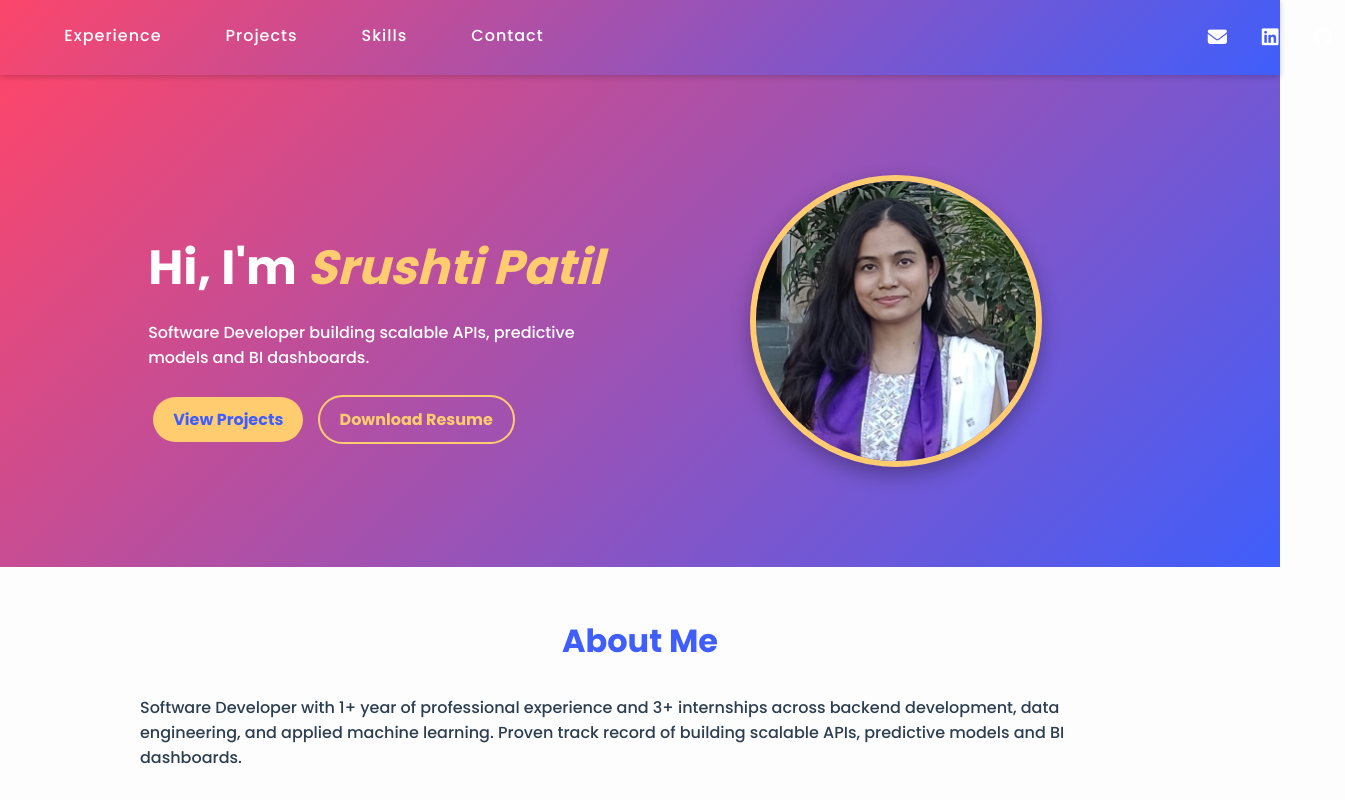
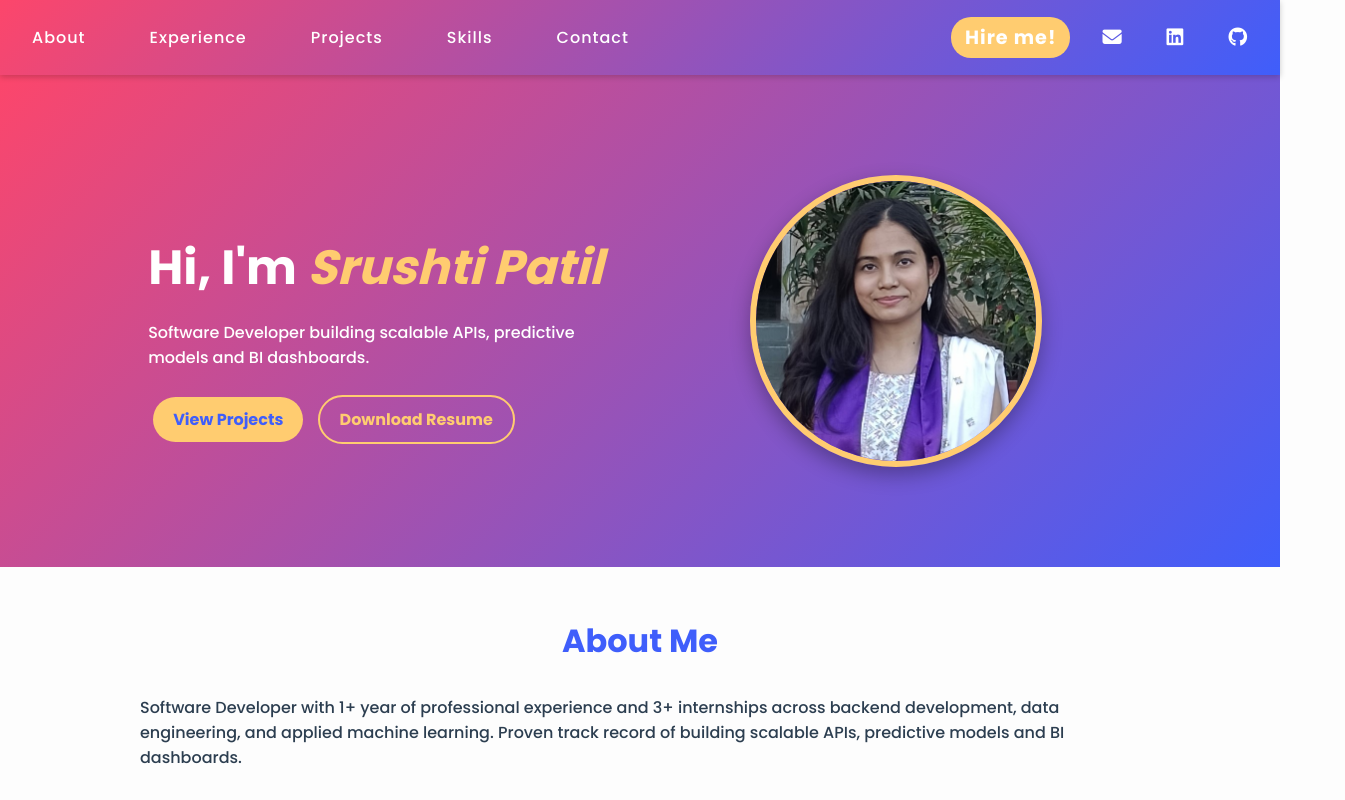
Before and after one commit to SrushtiPatil1/SrushtiPatil1.github.io, a plain HTML site: page index.html in a window 1280 px wide. Shown: the top 800 px of the page, 1345 px wide, since content can reach past the window. Drawn offline with Linux system fonts and the light colour scheme.

Commit message:
added hire me

```diff
--- a/index.html
+++ b/index.html
@@ -13,23 +13,23 @@
 <body>
   <!-- NAVBAR -->
   <header>
-    <nav>
+  <nav>
+    <div class="nav-links">
       <a href="#about">About</a>
       <a href="#experience">Experience</a>
       <a href="#projects">Projects</a>
       <a href="#skills">Skills</a>
       <a href="#contact">Contact</a>
+    </div>
 
-
-      <!-- Contact Icons -->
     <div class="nav-icons">
+      <a class="hire" href="#contact">Hire me!</a>
       <a href="mailto:sbpatil2002@gmail.com" target="_blank"><i class="fas fa-envelope"></i></a>
       <a href="https://www.linkedin.com/in/srushtipatil1" target="_blank"><i class="fab fa-linkedin"></i></a>
       <a href="https://github.com/SrushtiPatil1" target="_blank"><i class="fab fa-github"></i></a>
     </div>
   </nav>
-
-  </header>
+</header>
 
 <!-- HERO -->
 <section id="hero">
@@ -294,6 +294,7 @@ Excel, Miro, Meta Ads) </i>
   <!-- CONTACT -->
   <section id="contact" class="container fade-in">
     <h2>Contact</h2>
+
     <p>Email: <a href="mailto:sbpatil2002@gmail.com">sbpatil2002@gmail.com</a></p>
     <p>LinkedIn: <a href="https://linkedin.com/in/srushtipatil1" target="_blank">linkedin.com/in/srushtipatil1</a></p>
     <p>GitHub: <a href="https://github.com/SrushtiPatil1" target="_blank">github.com/SrushtiPatil1</a></p>
@@ -303,6 +304,8 @@ Excel, Miro, Meta Ads) </i>
   <footer>
     <p>© 2025 Srushti Patil | Built with ❤️</p>
   </footer>
+
+
 
   <!-- JavaScript -->
 <script>
--- a/style.css
+++ b/style.css
@@ -18,10 +18,24 @@ header {
 
 nav {
   display: flex;
-  justify-content: center;
-  gap: 40px;   /* evenly spaced gap between links */
+  justify-content: space-between; /* pushes links left, icons right */
+  align-items: center;
   padding: 15px 20px;
 }
+
+.nav-links {
+  display: flex;
+  gap: 40px; /* space between About, Experience, etc */
+}
+
+.nav-icons {
+  display: flex;
+  gap: 20px;
+  align-items: center;
+}
+
+
+
 
 nav a {
   text-decoration: none;
@@ -38,12 +52,7 @@ nav a:hover {
 }
 
 
-.nav-icons {
-  display: flex;
-  gap: 10px;
-  margin-left: 600px;
 
-}
 
 .nav-icons a {
   color: #ffffff;
@@ -55,6 +64,23 @@ nav a:hover {
   color: #ffcc70;
   transform: scale(1.2);
 }
+
+.hire {
+  background: #ffcc70;
+  color: #3f5efb;
+  font-weight: 600;
+  padding: 6px 14px;
+  border-radius: 20px;
+  text-decoration: none;
+  transition: background 0.3s, transform 0.3s;
+}
+
+.hire:hover {
+  background: #ffffff;
+  color: #fc466b;
+  transform: scale(1.1);
+}
+
 
 
 /* HERO */
```
